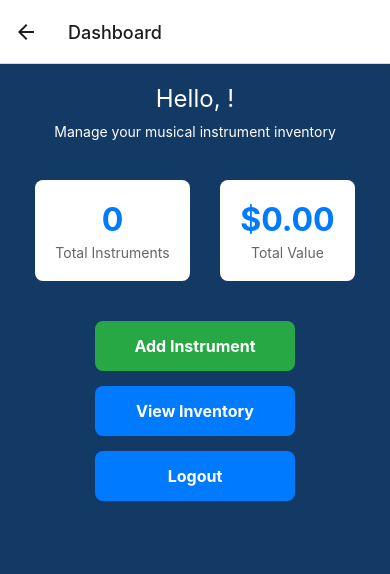
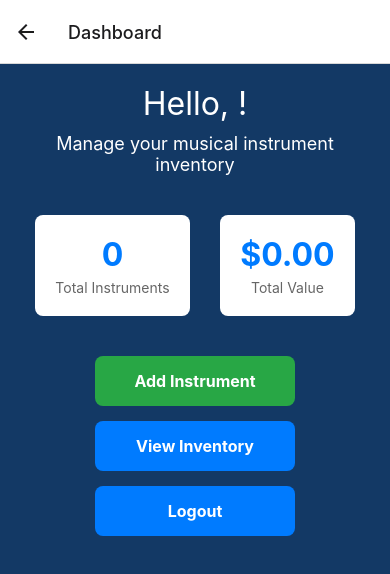
Before and after one commit to dps3ven/my_stuff, a React Native app: screen /Dashboard in a window 390 px wide. Shown: the top 574 px of the page. Built offline with nearby package versions, Linux system fonts and the light colour scheme.

Commit message:
css changes

```diff
--- a/screens/DashboardScreen.js
+++ b/screens/DashboardScreen.js
@@ -106,12 +106,13 @@ const styles = StyleSheet.create({
     fontSize: 14,
   },
   welcome: {
-    fontSize: 24,
+    fontSize: 32,
     textAlign: 'center',
     marginBottom: 10,
     color: '#fff',
   },
   subtitle: {
+    fontSize: 18,
     textAlign: 'center',
     color: '#fff',
     marginBottom: 40,
```
